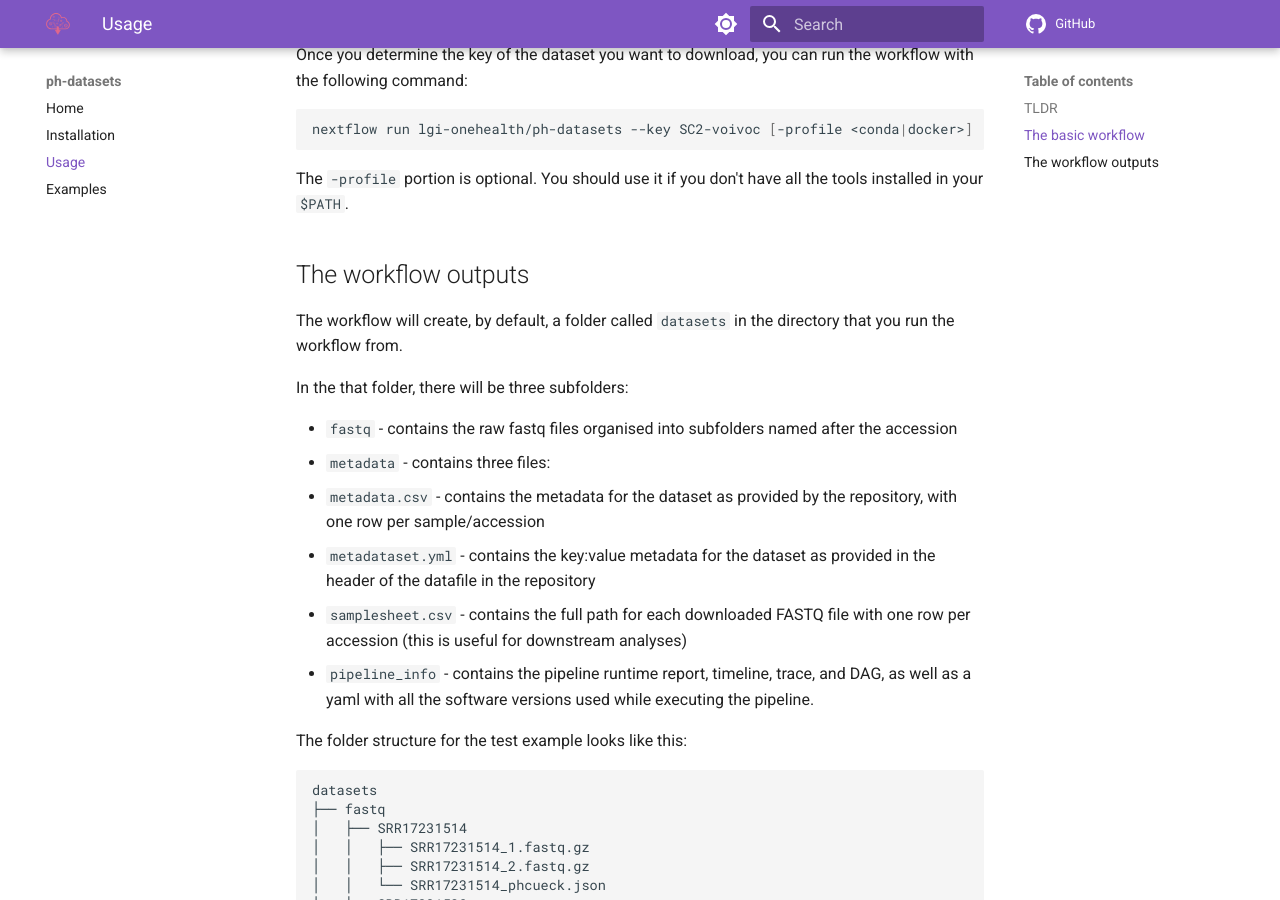
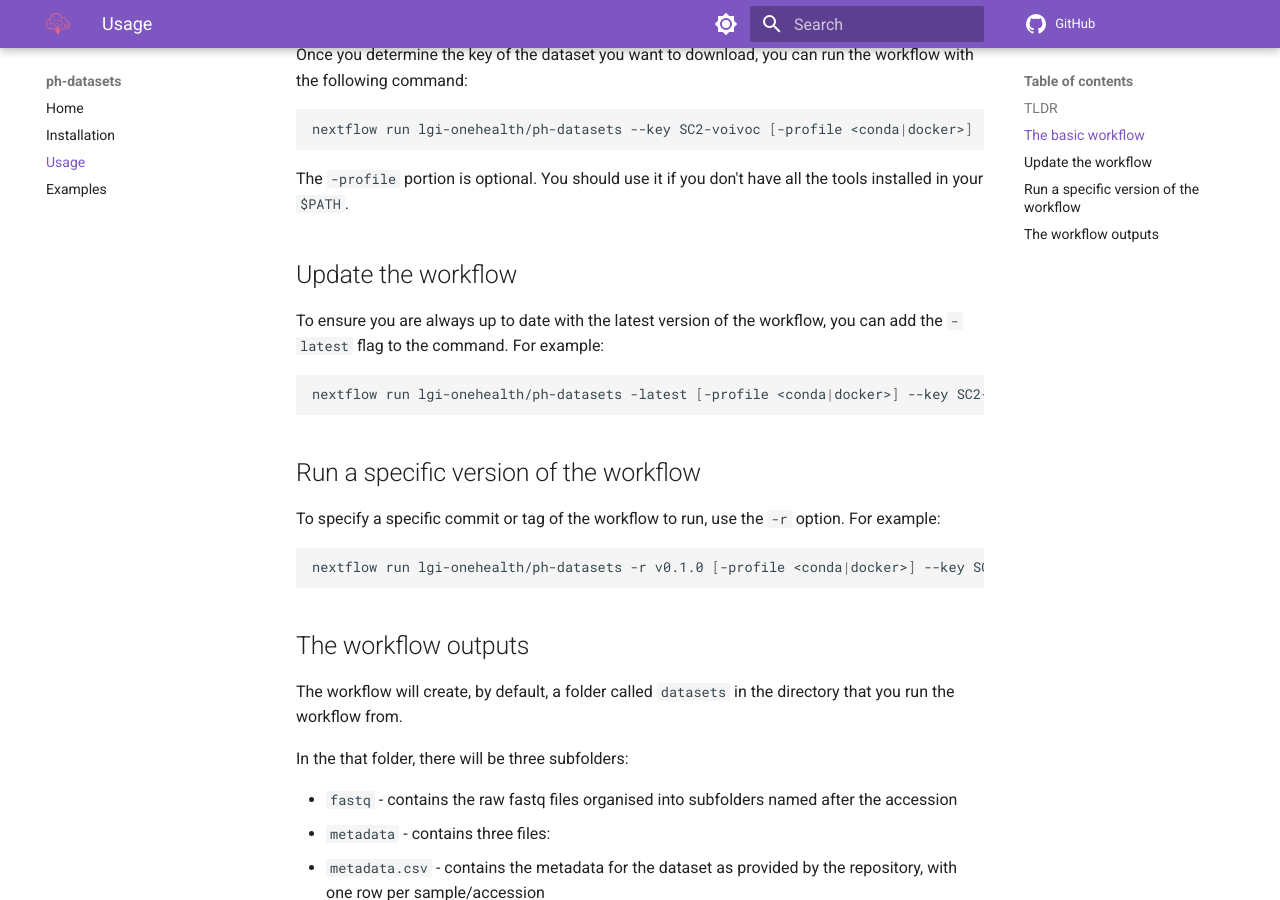
Before and after one commit to lgi-onehealth/ph-datasets, an MkDocs documentation site: the page built from docs/usage.md, in a window 1280 px wide and 900 px high, scrolled down 974 px. Built offline with MkDocs 1.6.1 and Material for MkDocs 9.7.7, drawn with Linux system fonts in a browser that asks for light colours; comment, search, counter and statistics services are not loaded.

Commit message:
Add instructions to run different versions of the pipeline

````diff
--- a/docs/usage.md
+++ b/docs/usage.md
@@ -48,6 +48,22 @@ nextflow run lgi-onehealth/ph-datasets --key SC2-voivoc [-profile <conda|docker>
 
 The `-profile` portion is optional. You should use it if you don't have all the tools installed in your `$PATH`.
 
+## Update the workflow
+
+To ensure you are always up to date with the latest version of the workflow, you can add the `-latest` flag to the command. For example:
+
+```bash
+nextflow run lgi-onehealth/ph-datasets -latest [-profile <conda|docker>] --key SC2-voivoc
+```
+
+## Run a specific version of the workflow
+
+To specify a specific commit or tag of the workflow to run, use the `-r` option. For example:
+
+```bash
+nextflow run lgi-onehealth/ph-datasets -r v0.1.0 [-profile <conda|docker>] --key SC2-voivoc
+```
+
 ## The workflow outputs
 
 The workflow will create, by default, a folder called `datasets` in the directory that you run the workflow from.
````
